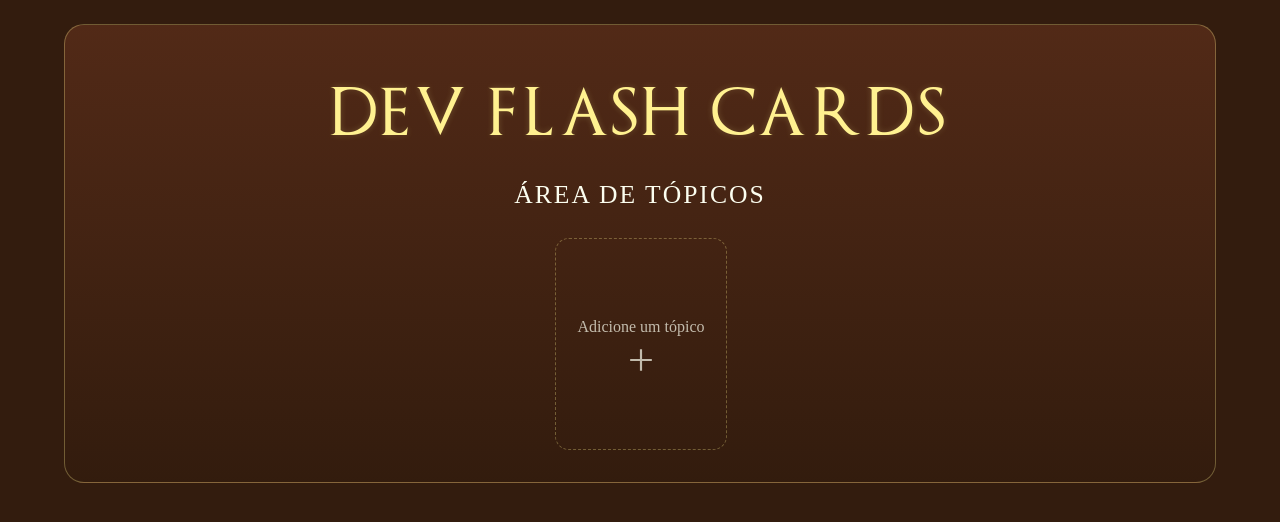
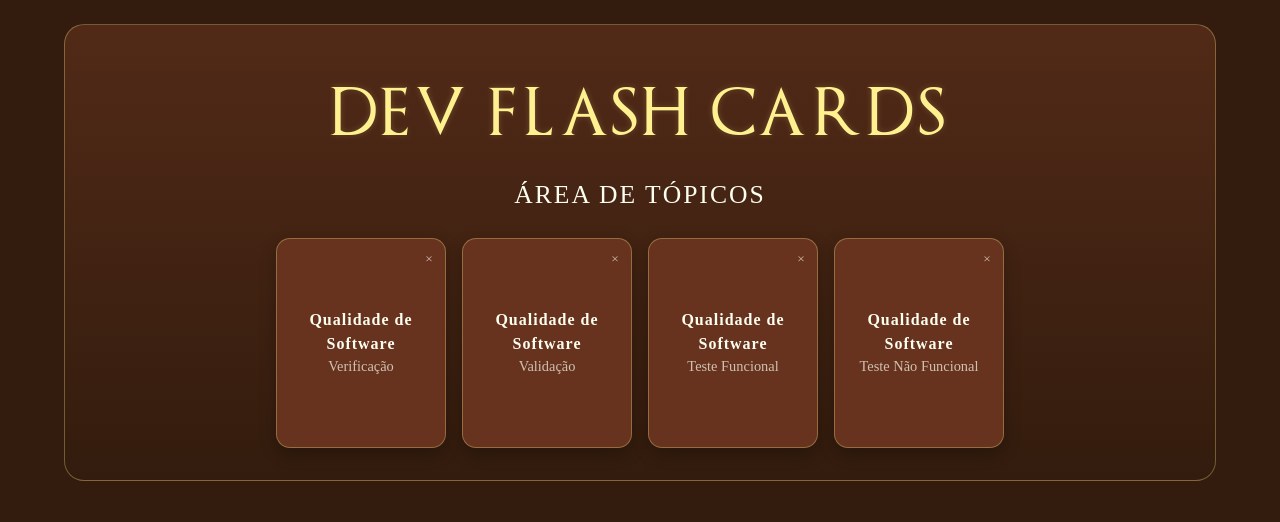
Before and after one commit to kalvinkm/dev-flashcards, a React (Vite) app: page / in a window 1280 px wide. Shown: the top 522 px of the page. Built offline with nearby package versions, Linux system fonts and the light colour scheme; a web font is replaced by a local one.

Commit message:
:sparkles: feat(flashcards): add study data structure and render topics on cards

```diff
--- a/src/components/AreaCard/index.css
+++ b/src/components/AreaCard/index.css
@@ -18,6 +18,12 @@
     background-color var(--transition-fast),
     border-color var(--transition-fast),
     box-shadow var(--transition-fast);
+}
+
+.area-card-content {
+  display: flex;
+  flex-direction: column;
+  align-items: center;
 }
 
 .area-card-title {
@@ -43,6 +49,7 @@
   opacity: 0;
   pointer-events: none;
   border-radius: 50%;
+  right: 0;
   transition:
     opacity var(--transition-fast),
     color var(--transition-fast),
@@ -57,6 +64,18 @@
 .area-card-delete:focus-visible {
   outline: 2px solid var(--color-accent-gold);
   outline-offset: 2px;
+}
+
+.area-card-heraldic {
+  width: 90px;
+  height: auto;
+  object-fit: contain;
+}
+
+.area-card-topic {
+  font-size: 0.9rem;
+  color: var(--color-text-muted);
+  text-align: center;
 }
 
 @media (hover: hover) {
--- a/src/components/AreaCard/index.tsx
+++ b/src/components/AreaCard/index.tsx
@@ -2,11 +2,19 @@ import './index.css'
 
 type AreaCardProps = {
   title: string
+  heraldic?: string
+  topic?: string
   onDoubleClick?: () => void
   onDelete?: () => void
 }
 
-export function AreaCard({ title, onDoubleClick, onDelete }: AreaCardProps) {
+export function AreaCard({
+  title,
+  heraldic,
+  topic,
+  onDoubleClick,
+  onDelete,
+}: AreaCardProps) {
   return (
     <div
       className="area-card"
@@ -34,7 +42,19 @@ export function AreaCard({ title, onDoubleClick, onDelete }: AreaCardProps) {
         </button>
       )}
 
-      <span className="area-card-title">{title}</span>
+      <div className="area-card-content">
+        <span className="area-card-title">{title}</span>
+
+        {heraldic && (
+          <img
+            src={heraldic}
+            alt={`Heráldica de ${title}`}
+            className="area-card-heraldic"
+          />
+        )}
+
+        {topic && <span className="area-card-topic">{topic}</span>}
+      </div>
     </div>
   )
 }
--- a/src/components/AreasSection/index.tsx
+++ b/src/components/AreasSection/index.tsx
@@ -1,46 +1,75 @@
 import { useState } from 'react'
-import { AddAreaCard } from '../AddAreaCard'
+// import { AddAreaCard } from '../AddAreaCard'
 import { AreaCard } from '../AreaCard'
-import { EditableAreaCard } from '../EditableAreaCard'
+// import { EditableAreaCard } from '../EditableAreaCard'
+import data from '../../data/studyData.json'
 import './index.css'
+
+type AreaCardData = {
+  id: string
+  title: string
+}
 
 type Area = {
   id: string
   title: string
+  heraldic?: string | null
+  cards: AreaCardData[]
 }
 
+const heraldics = import.meta.glob('../../assets/images/heraldics/*.png', {
+  eager: true,
+})
+
+const heraldicMap = Object.fromEntries(
+  Object.entries(heraldics).map(([path, module]) => {
+    const fileName = path.split('/').pop()?.replace('.png', '')
+    // eslint-disable-next-line @typescript-eslint/no-explicit-any
+    return [fileName, (module as any).default]
+  }),
+)
+
+const initialAreas: Area[] = data.areas.map((area) => ({
+  id: area.id,
+  title: area.title,
+  heraldic: area.heraldic ? heraldicMap[area.heraldic] : null,
+  cards: area.cards ?? [],
+}))
+
 export function AreasSection() {
-  const [areas, setAreas] = useState<Area[]>([])
+  const [areas, setAreas] = useState<Area[]>(initialAreas)
   const [editingId, setEditingId] = useState<string | null>(null)
-  const [isCreating, setIsCreating] = useState(false)
-  const [newTitle, setNewTitle] = useState('')
+  // const [isCreating, setIsCreating] = useState(false)
+  // const [newTitle, setNewTitle] = useState('')
 
-  function handleCreate() {
-    const trimmedTitle = newTitle.trim()
-    if (!trimmedTitle) return
+  // function handleCreate() {
+  //   const trimmedTitle = newTitle.trim()
+  //   if (!trimmedTitle) return
 
-    const newArea: Area = {
-      id: crypto.randomUUID(),
-      title: trimmedTitle,
-    }
+  //   const newArea: Area = {
+  //     id: crypto.randomUUID(),
+  //     title: trimmedTitle,
+  //     heraldic: null,
+  //     cards: [],
+  //   }
 
-    setAreas((prev) => [...prev, newArea])
-    setNewTitle('')
-    setIsCreating(false)
-  }
+  //   setAreas((prev) => [...prev, newArea])
+  //   setNewTitle('')
+  //   setIsCreating(false)
+  // }
 
-  function handleUpdate(id: string, newTitle: string) {
-    const trimmedTitle = newTitle.trim()
-    if (!trimmedTitle) return
+  // function handleUpdate(id: string, newTitle: string) {
+  //   const trimmedTitle = newTitle.trim()
+  //   if (!trimmedTitle) return
 
-    setAreas((prev) =>
-      prev.map((area) =>
-        area.id === id ? { ...area, title: trimmedTitle } : area,
-      ),
-    )
+  //   setAreas((prev) =>
+  //     prev.map((area) =>
+  //       area.id === id ? { ...area, title: trimmedTitle } : area,
+  //     ),
+  //   )
 
-    setEditingId(null)
-  }
+  //   setEditingId(null)
+  // }
 
   function handleDelete(id: string) {
     setAreas((prev) => prev.filter((area) => area.id !== id))
@@ -50,29 +79,29 @@ export function AreasSection() {
     }
   }
 
+  console.log(
+    'Data = ',
+    data.areas.map((area) => area),
+  )
+
   return (
     <section className="areas-section-content">
       <h3 className="areas-section-title">Área de Tópicos</h3>
 
       <div className="areas-section-container">
-        {areas.map((area) =>
-          editingId === area.id ? (
-            <EditableAreaCard
-              key={area.id}
-              initialValue={area.title}
-              onSave={(newTitle) => handleUpdate(area.id, newTitle)}
-              onCancel={() => setEditingId(null)}
-            />
-          ) : (
+        {areas.flatMap((area) =>
+          area.cards.map((card) => (
             <AreaCard
-              key={area.id}
+              key={`${area.id}-${card.id}`}
               title={area.title}
+              heraldic={area.heraldic ?? undefined}
+              topic={card.title}
               onDoubleClick={() => setEditingId(area.id)}
               onDelete={() => handleDelete(area.id)}
             />
-          ),
+          )),
         )}
-        {isCreating ? (
+        {/* {isCreating ? (
           <div className="areas-section-creating">
             <input
               value={newTitle}
@@ -93,7 +122,7 @@ export function AreasSection() {
           </div>
         ) : (
           <AddAreaCard onClick={() => setIsCreating(true)} />
-        )}
+        )} */}
       </div>
     </section>
   )
--- /dev/null
+++ b/src/data/studyData.json
@@ -0,0 +1,97 @@
+{
+  "areas": [
+    {
+      "id": "qualidade-software",
+      "title": "Qualidade de Software",
+      "heraldic": "qualidade-de-software",
+      "cards": [
+        {
+          "id": "verificacao",
+          "title": "Verificação",
+          "back": {
+            "keyQuestion": "Estamos construindo o software da maneira correta?",
+            "characteristics": [
+              "Processo estático (não precisa executar o sistema)",
+              "Foco na conformidade com requisitos e planejamento",
+              "Relacionada às regras de negócio",
+              "Analisa documentação, modelos e código sem execução"
+            ],
+            "examples": [
+              "Code review",
+              "Revisão de UML",
+              "Análise estática de código",
+              "Revisão de requisitos"
+            ]
+          }
+        },
+        {
+          "id": "validacao",
+          "title": "Validação",
+          "back": {
+            "keyQuestion": "Estamos construindo o software correto?",
+            "characteristics": [
+              "Processo dinâmico (software em execução)",
+              "Foco no produto final",
+              "Verifica se atende às necessidades reais do usuário",
+              "Envolve usuário e stakeholders"
+            ],
+            "examples": [
+              "Teste de sistema",
+              "Teste de aceitação",
+              "Testes funcionais",
+              "Homologação com o cliente"
+            ]
+          }
+        },
+        {
+          "id": "teste-funcional",
+          "title": "Teste Funcional",
+          "back": {
+            "keyQuestion": "O sistema faz o que deveria fazer?",
+            "characteristics": [
+              "Foco nas funcionalidades do sistema",
+              "Valida regras de negócio",
+              "Baseado em requisitos funcionais",
+              "Verifica entradas e saídas",
+              "Confere comportamento esperado do sistema",
+              "Valida fluxos do sistema",
+              "Testa cálculos e regras",
+              "Verifica permissões de acesso",
+              "Baseado em casos de uso",
+              "Baseado em histórias de usuário"
+            ],
+            "examples": [
+              "Login funciona corretamente?",
+              "O cálculo do imposto está correto?",
+              "O sistema salva os dados no banco?",
+              "O usuário com perfil X consegue acessar a tela Y?"
+            ]
+          }
+        },
+        {
+          "id": "teste-nao-funcional",
+          "title": "Teste Não Funcional",
+          "back": {
+            "keyQuestion": "Como o sistema se comporta?",
+            "characteristics": [
+              "Foco na qualidade geral do sistema",
+              "Avalia desempenho e comportamento do sistema",
+              "Baseado em requisitos não funcionais",
+              "Valida performance do sistema",
+              "Verifica segurança da aplicação",
+              "Avalia usabilidade da interface",
+              "Testa escalabilidade da aplicação",
+              "Avalia confiabilidade do sistema"
+            ],
+            "examples": [
+              "O sistema suporta 1.000 usuários simultâneos?",
+              "A resposta da API leva menos de 2 segundos?",
+              "O sistema protege contra SQL Injection?",
+              "A interface é intuitiva?"
+            ]
+          }
+        }
+      ]
+    }
+  ]
+}
```
Also changed, not shown: 1 other file (tests, documents, lock files or other folders).
